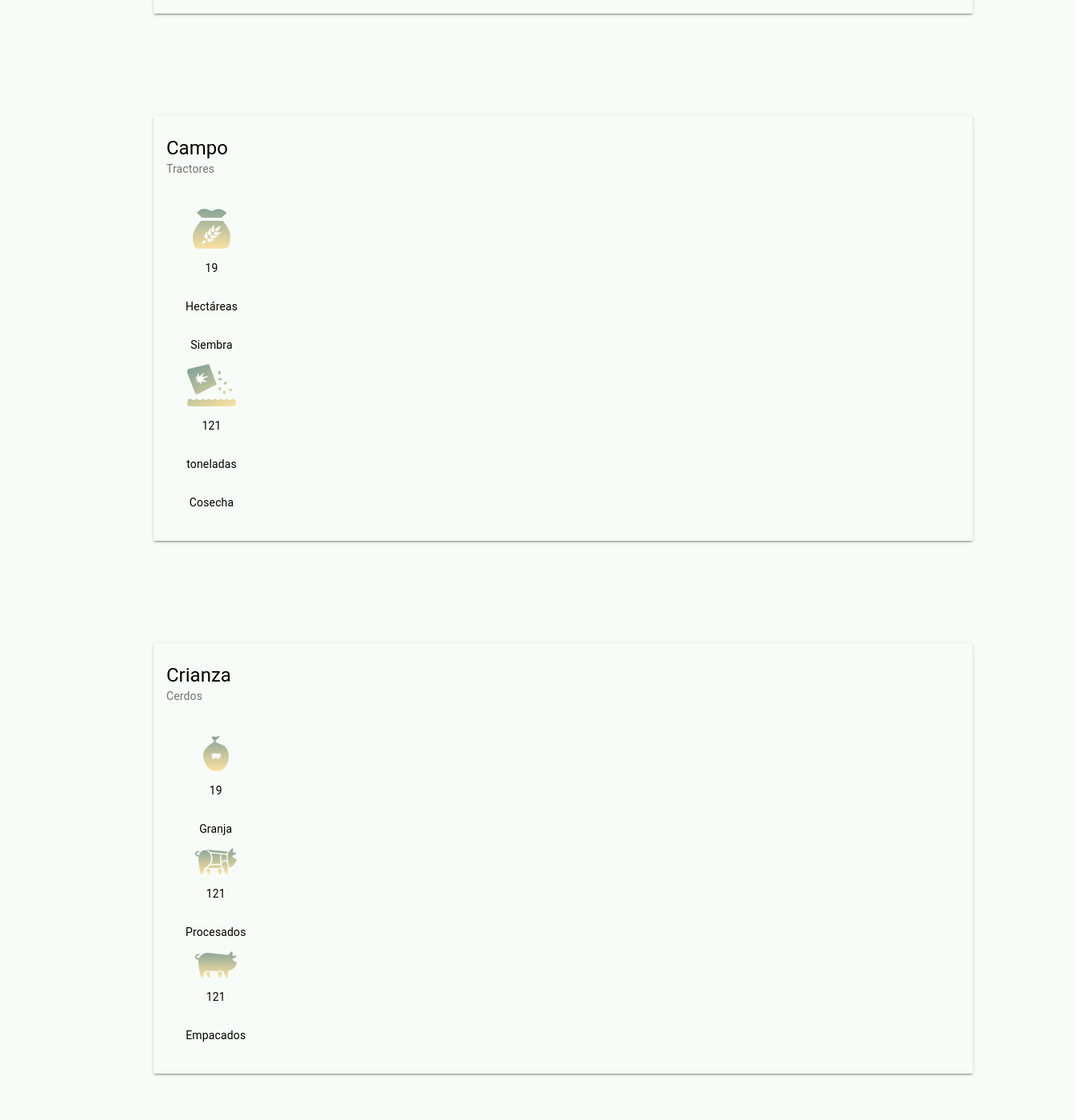
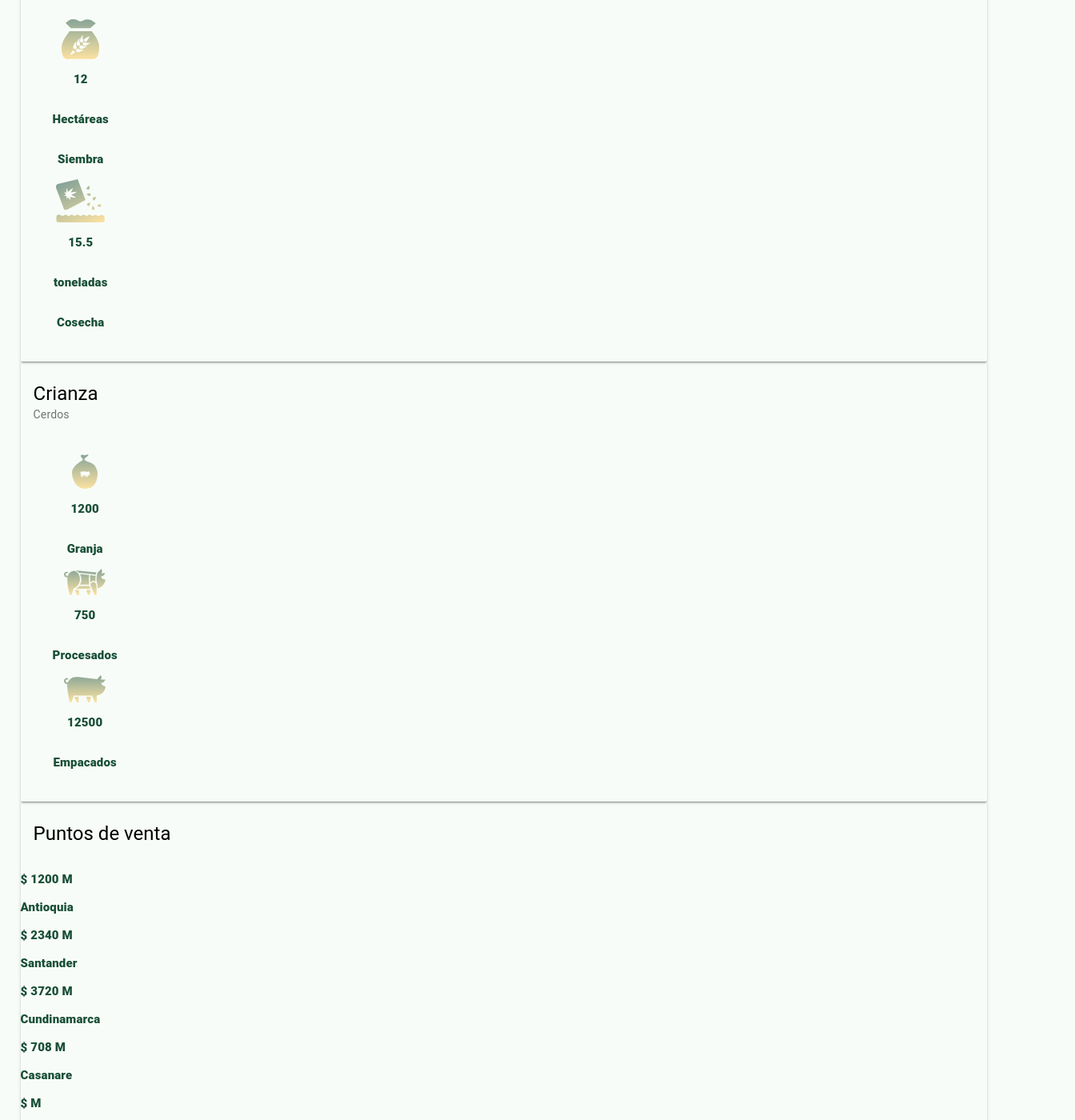
Before and after one commit to wigilabs/Aliar-Fazenda-Demo, a Vue app: page / in a window 1280 px wide. Shown: the part 520-1920 px from the top of the page at 80% size, 1344 px wide, since content can reach past the window. Built offline with nearby package versions, Linux system fonts and the light colour scheme.

Commit message:
dependencias de desarrollo

```diff
--- a/src/App.vue
+++ b/src/App.vue
@@ -30,8 +30,7 @@
          <md-card class="material-card">
       <md-card-header>
         <md-card-header-text>
-          <div class="md-title">Campo</div>
-          <div class="md-subhead">Tractores</div>
+          <div class="md-subhead">Campo</div>
         </md-card-header-text>
       </md-card-header>
              <md-card-media-actions>
@@ -39,13 +38,13 @@
             <md-card-media md-big>
   <img src="./assets/g1.svg" style="height: 100%; opacity: .5;">
         </md-card-media>
-              <p class="title">{{ trucks.parked.value }}</p>
+              <p class="title">{{ fields.sowing.value }}</p>
             <p class="subtitle is-6">Hectáreas</p>
              <p class="subtitle is-6">Siembra</p>
             <md-card-media md-big>
   <img src="./assets/g2.svg" style="height: 100%; opacity: .5;">
         </md-card-media>
-      <p class="title">{{ trucks.used.value }}</p>
+      <p class="title">{{ fields.harvest.value }}</p>
                 <p class="title is-6">toneladas</p>
             <p class="subtitle is-6">Cosecha</p>
         </md-card-actions>
@@ -64,18 +63,18 @@
             <md-card-media md-big>
   <img src="./assets/i1.svg" style="height: 100%; opacity: .5;">
         </md-card-media>
-              <p class="title">{{ trucks.parked.value }}</p>
+              <p class="title">{{ pork.farm.value }}</p>
             <p class="subtitle is-6">Granja</p>
             <md-card-media md-big>
   <img src="./assets/i2.svg" style="height: 100%; opacity: .5;">
         </md-card-media>
-      <p class="title">{{ trucks.used.value }}</p>
+      <p class="title">{{ pork.processed.value }}</p>
                 <p class="title is-6">Procesados</p>
 
               <md-card-media md-big>
   <img src="./assets/i3.svg" style="height: 100%; opacity: .5;">
         </md-card-media>
-      <p class="title">{{ trucks.used.value }}</p>
+      <p class="title">{{ pork.packed.value }}</p>
                 <p class="title is-6">Empacados</p>
 
         </md-card-actions>
@@ -88,41 +87,39 @@
           <div class="md-title">Puntos de venta</div>
         </md-card-header-text>
       </md-card-header>
-             <md-card-media-actions>
    <div class="box">
         <div class="row">
           <div class="column">
             <!-- <p class="title is-6">$ 1.200.134 M</p> -->
-            <p class="title is-4">$ 1.200 M</p>
+            <p class="title is-4">$ {{sales.a.value}} M</p>
             <p class="subtitle is-6">Antioquia</p>
           </div>
           <div class="column">
             <!-- <p class="title is-6">$ 2.340.237 M</p> -->
-            <p class="title is-4">$ 2.340 M</p>
+            <p class="title is-4">$  {{sales.b.value}} M</p>
             <p class="subtitle is-6">Santander</p>
           </div>
         </div>
         <div class="row">
           <div class="column">
             <!-- <p class="title is-6">$ 3.720.405 M</p> -->
-            <p class="title is-4">$ 3.720 M</p>
+            <p class="title is-4">$  {{sales.c.value}} M</p>
             <p class="subtitle is-6">Cundinamarca</p>
           </div>
           <div class="column">
             <!-- <p class="title is-6">$ 708.345 M</p> -->
-            <p class="title is-4">$ 708 M</p>
+            <p class="title is-4">$  {{sales.d.value}} M</p>
             <p class="subtitle is-6">Casanare</p>
           </div>
         </div>
         <div class="row">
           <div class="column">
             <!-- <p class="title is-6">$ 1.308.065 M</p> -->
-            <p class="title is-4">$ 7,968 M</p>
+            <p class="title is-4">$ {{total}} M</p>
             <p class="subtitle is-6">Total</p>
           </div>
         </div>
       </div>
-      </md-card-media-actions>
     </md-card>
     <!-- Footer -->
     <footer class="footer">
@@ -157,9 +154,9 @@ export default {
         parked: { value: 20,  min: 0, default:20 },
         used:   { value: 120, max: 140, default:120 },
       },
-      field: {
-        sowing:  {value: 12},
-        harvest: {value: 15.5},
+      fields: {
+        sowing:  {value: 12, min: 0, max:20, default:12},
+        harvest: {value: 15.5, min:15, max:50, default:15.5},
       },
       pork: {
         farm:      {value: 1200},
@@ -178,6 +175,7 @@ export default {
   created() {
     Clock.counter(this.trucks.parked, 3000, -1)
     Clock.counter(this.trucks.used, 5000, 1)
+    let total = Clock.computed(this.sales.a,this.sales.b,this.sales.c,this.sales.d)
     setTimeout(() => {this.wrapperOut = true}, 1500)
     setTimeout(() => {this.contentIn = true}, 2000)
   }
@@ -217,17 +215,24 @@ export default {
     width 100%
     //main page and content
 #app
-    max-width 95%
-    margin 5%
+    max-width 98%
+    margin 2%
 .md-button .md-card-media img
     width: 40px;
+    float:left;
   .logo
     width: 72px;
     margin: 24px auto 0;
     display: table;
    .md-card {
-       margin:10%;
-       margin-top:3%;
+       margin:0%;
+       margin-right:5.6%;
    }
-
+   p
+       color:#194F38;
+       font-weight:800;
+       font-size:15px;
+       * {
+           color:#194F38;
+       }
 </style>
--- a/src/Clock/Clock.js
+++ b/src/Clock/Clock.js
@@ -8,6 +8,10 @@ class Clock {
       n.value += inc;
     }, dt);
   }
+    computed(a,b,c,d) {
+        let total = a+b+c+d;
+        return total;
+               }
 }
 
 export default new Clock();
```
Also changed, not shown: 1 other file (tests, documents, lock files or other folders).
